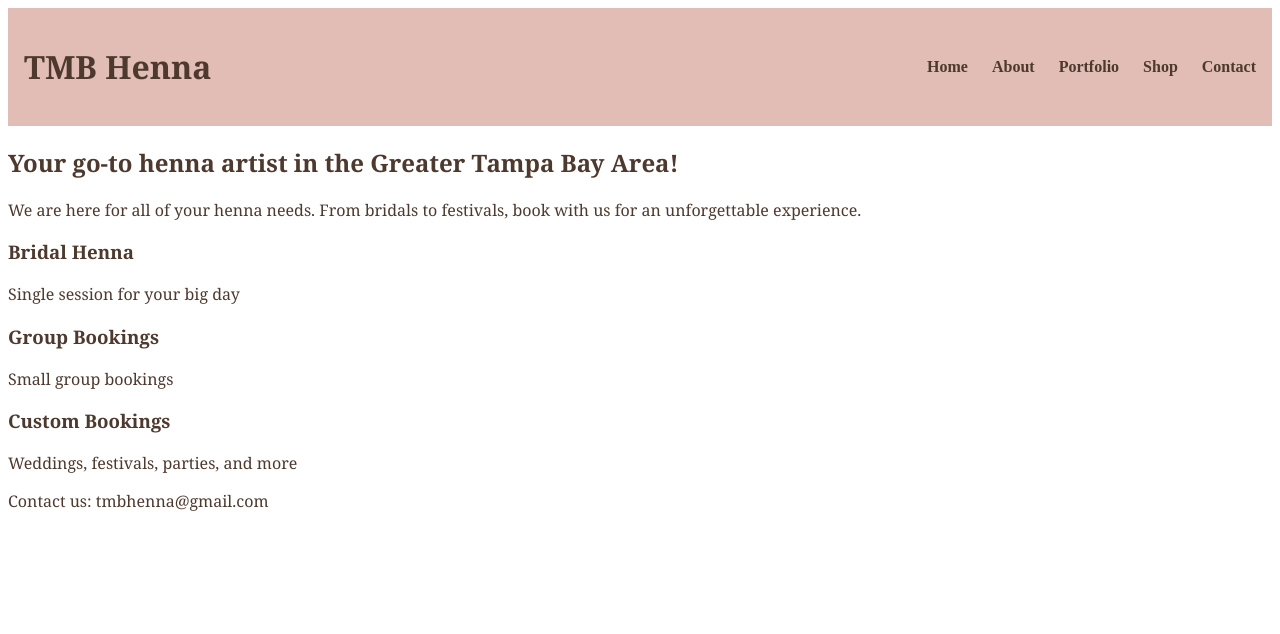
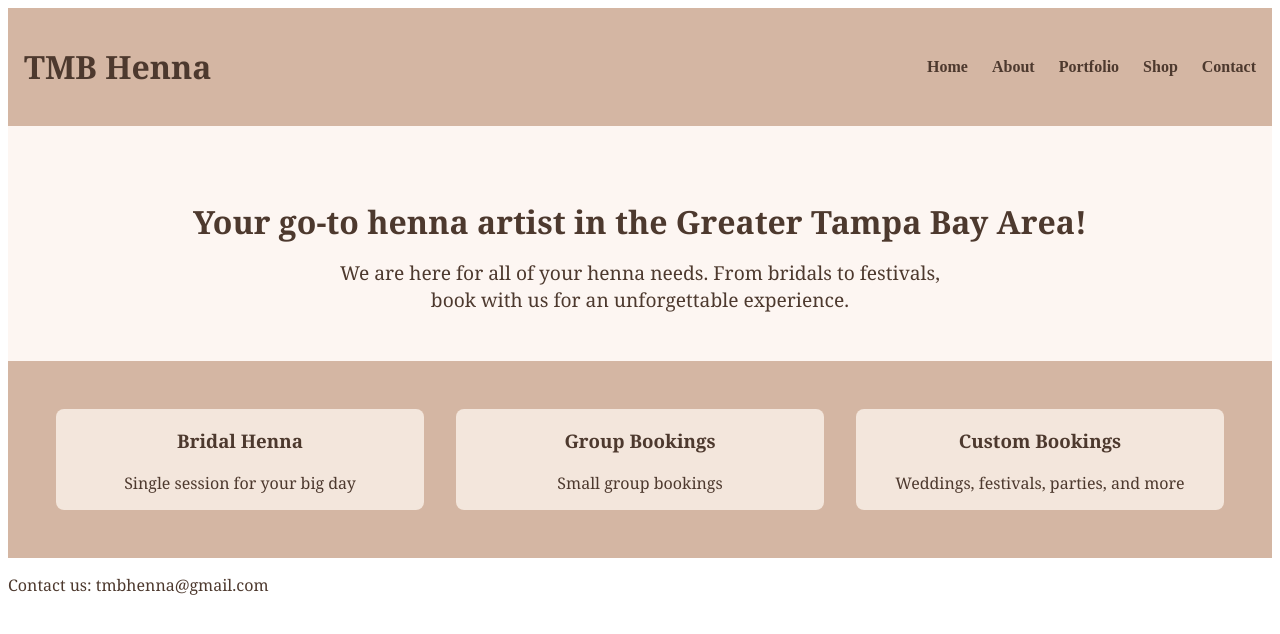
Before and after one commit to tahseena1/small-business-website, a plain HTML site: page index.html in a window 1280 px wide. Drawn offline with Linux system fonts and the light colour scheme.

Commit message:
Added styling for hero and services

```diff
--- a/style.css
+++ b/style.css
@@ -4,7 +4,7 @@ h1, h2, h3, p {
 }
 
 header {
-  background-color: #E1BDB5;
+  background-color: #d4b6a3;
   color: white;
   display: flex;
   justify-content: space-between;
@@ -30,3 +30,42 @@ nav a {
 nav a:hover {
   color: #B28966;
 }
+
+.hero {
+  background-color: #FDF6F2;
+  text-align: center;
+  padding: 3rem 1rem;
+}
+
+.hero h2 {
+  font-size: 2rem;
+  margin-bottom: 1rem;
+}
+
+.hero p {
+  font-size: 1.2rem;
+  max-width: 600px;
+  margin: 0 auto;
+}
+
+.services {
+  display: flex;
+  flex-wrap: wrap;
+  justify-content: space-around;
+  padding: 2rem;
+  background-color: #d4b6a3;
+}
+
+.service {
+  background-color: #F3E6DC;
+  border-radius: 8px;
+  margin: 1rem;
+  flex: 1 1 250px;
+  text-align: center;
+  transition: transform 0.3s ease;
+}
+
+.service:hover {
+  transform: translateY(-5px);
+  background-color: #E9D5C9;
+}
```
